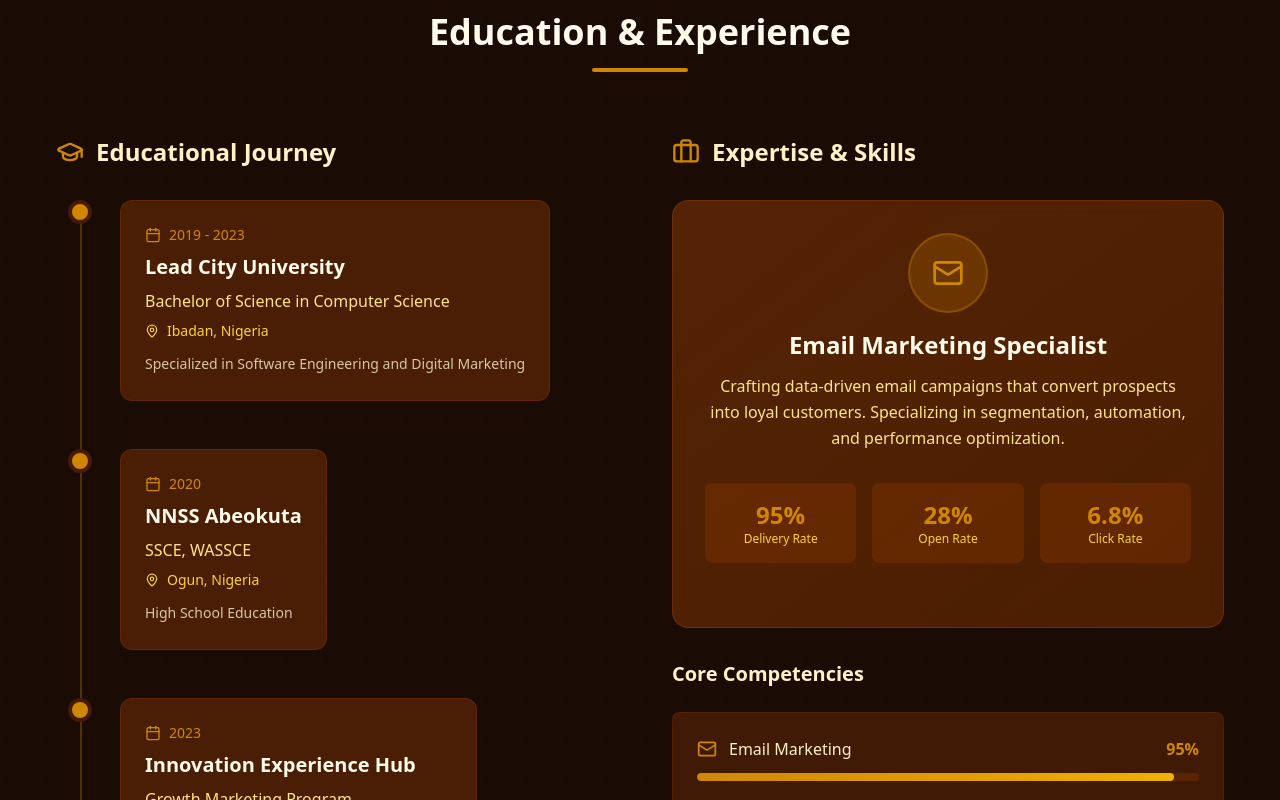
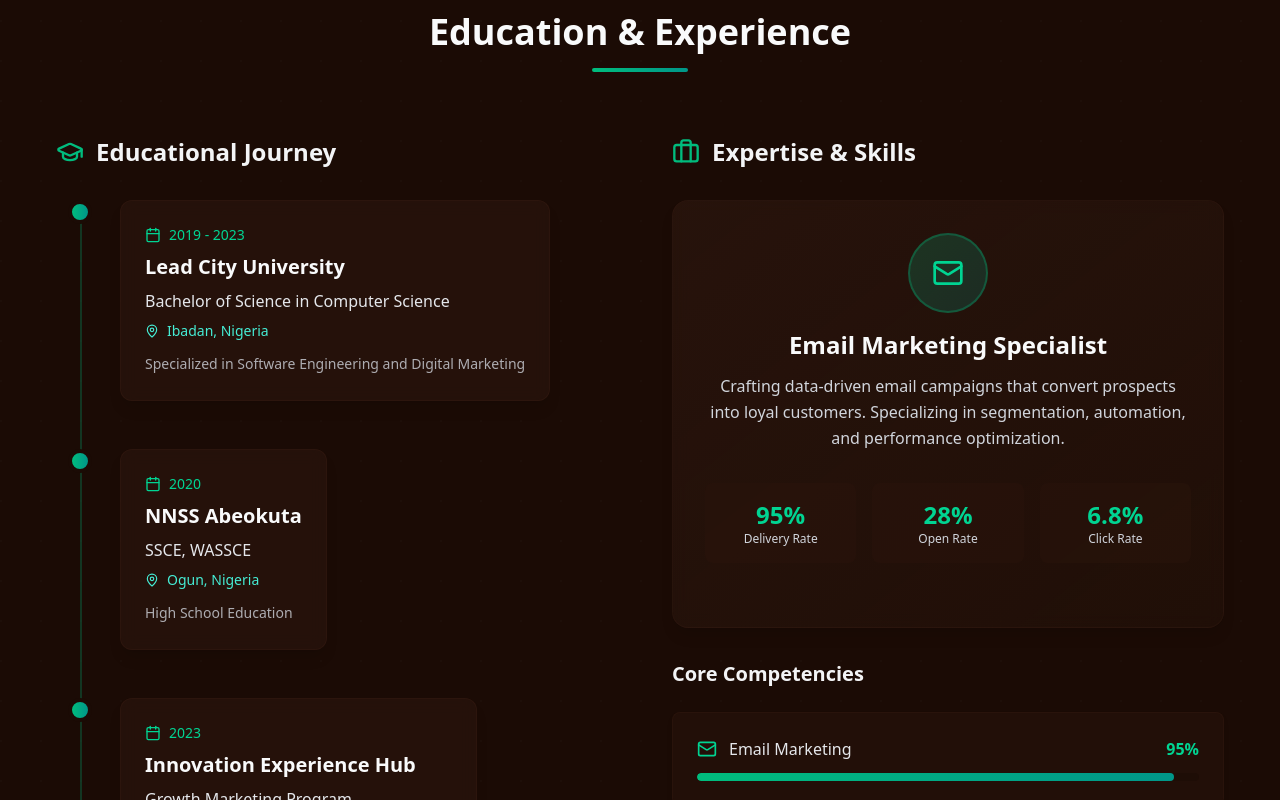
Before and after one commit to Cmdliner/adetunjis_portflio, a Next.js app: page / in a window 1280 px wide. Shown: the part 820-1620 px from the top of the page. Built offline with nearby package versions, Linux system fonts and the light colour scheme.

Commit message:
Change look of educational history

```diff
--- a/components/About.tsx
+++ b/components/About.tsx
@@ -3,7 +3,6 @@ import { educationData, skills } from "./lib/utils";
 
 export default function About() {
     return (
-
         <section className="p-8 bg-[#1b0b05] relative overflow-hidden">
             {/* Background Pattern */}
             <div className="absolute inset-0 opacity-5">
@@ -15,61 +14,58 @@ export default function About() {
 
             <div className="max-w-7xl mx-auto px-6 relative">
                 <div className="text-center mb-16">
-                    <h2 className="text-4xl font-bold text-amber-50 mb-4">Education & Experience</h2>
-                    <div className="w-24 h-1 bg-yellow-600 mx-auto rounded-full"></div>
-                </div>
-
-                <div className="grid lg:grid-cols-2 gap-16 items-start">
+                    <h2 className="text-4xl font-bold text-gray-50 mb-4">Education & Experience</h2>
+                    <div className="w-24 h-1 bg-gradient-to-r from-emerald-500 to-teal-600 mx-auto rounded-full"></div>
+                </div>                <div className="grid lg:grid-cols-2 gap-16 items-start">
                     {/* Left Column - Education Timeline */}
                     <div className="space-y-8">
-                        <h3 className="text-2xl font-semibold text-amber-100 mb-8 flex items-center">
-                            <GraduationCap className="mr-3 text-yellow-600" size={28} />
+                        <h3 className="text-2xl font-semibold text-gray-100 mb-8 flex items-center">
+                            <GraduationCap className="mr-3 text-emerald-500" size={28} />
                             Educational Journey
                         </h3>
 
                         <div className="relative">
                             {/* Timeline Line */}
-                            <div className="absolute left-6 top-0 bottom-0 w-0.5 bg-yellow-600/30"></div>
+                            <div className="absolute left-6 top-0 bottom-0 w-0.5 bg-emerald-600/30"></div>
 
                             {educationData.map((edu, index) => (
                                 <div key={index} className="relative flex items-start mb-12 group">
                                     {/* Timeline Dot */}
-                                    <div className="absolute left-3 w-6 h-6 bg-yellow-600 rounded-full border-4 border-amber-950 group-hover:scale-110 transition-transform duration-300 z-10"></div>
+                                    <div className="absolute left-3 w-6 h-6 bg-gradient-to-r from-emerald-500 to-teal-600 rounded-full border-4 border-[#1b0b05] group-hover:scale-110 transition-transform duration-300 z-10"></div>
 
                                     {/* Content */}
-                                    <div className="ml-16 bg-amber-900/50 backdrop-blur-sm rounded-xl p-6 border border-amber-800/30 hover:bg-amber-900/70 transition-all duration-300 group-hover:transform group-hover:scale-105">
-                                        <div className="flex items-center text-yellow-600 text-sm font-medium mb-2">
+                                    <div className="ml-16 bg-[#2a150d]/70 backdrop-blur-sm rounded-xl p-6 border border-[#3a2014]/40 hover:bg-[#2a150d]/90 transition-all duration-300 group-hover:transform group-hover:scale-105 shadow-lg">
+                                        <div className="flex items-center text-emerald-400 text-sm font-medium mb-2">
                                             <Calendar size={16} className="mr-2" />
                                             {edu.year}
                                         </div>
-                                        <h4 className="text-xl font-semibold text-amber-50 mb-2">{edu.institution}</h4>
-                                        <p className="text-amber-200 font-medium mb-2">{edu.degree}</p>
-                                        <div className="flex items-center text-amber-300 text-sm mb-3">
+                                        <h4 className="text-xl font-semibold text-gray-50 mb-2">{edu.institution}</h4>
+                                        <p className="text-gray-200 font-medium mb-2">{edu.degree}</p>
+                                        <div className="flex items-center text-teal-300 text-sm mb-3">
                                             <MapPin size={14} className="mr-2" />
                                             {edu.location}
                                         </div>
-                                        <p className="text-amber-100/80 text-sm leading-relaxed">{edu.description}</p>
+                                        <p className="text-gray-300/80 text-sm leading-relaxed">{edu.description}</p>
                                     </div>
                                 </div>
-                            ))}
-                        </div>
+                            ))}                        </div>
                     </div>
 
                     {/* Right Column - Skills & Specialization */}
                     <div className="space-y-8">
-                        <h3 className="text-2xl font-semibold text-amber-100 mb-8 flex items-center">
-                            <Briefcase className="mr-3 text-yellow-600" size={28} />
+                        <h3 className="text-2xl font-semibold text-gray-100 mb-8 flex items-center">
+                            <Briefcase className="mr-3 text-emerald-500" size={28} />
                             Expertise & Skills
                         </h3>
 
                         {/* Specialization Card */}
-                        <div className="bg-gradient-to-br from-amber-900/60 to-amber-800/40 backdrop-blur-sm rounded-2xl p-8 border border-amber-700/30 hover:border-yellow-600/50 transition-colors duration-300">
+                        <div className="bg-gradient-to-br from-[#2a150d]/80 to-[#24120a]/60 backdrop-blur-sm rounded-2xl p-8 border border-[#3a2014]/30 hover:border-emerald-600/30 transition-colors duration-300 shadow-lg">
                             <div className="text-center mb-8">
-                                <div className="w-20 h-20 bg-yellow-600/20 rounded-full flex items-center justify-center mx-auto mb-4 border-2 border-yellow-600/30">
-                                    <Mail size={32} className="text-yellow-600" />
+                                <div className="w-20 h-20 bg-gradient-to-br from-emerald-500/20 to-teal-600/20 rounded-full flex items-center justify-center mx-auto mb-4 border-2 border-emerald-500/30">
+                                    <Mail size={32} className="text-emerald-400" />
                                 </div>
-                                <h4 className="text-2xl font-bold text-amber-50 mb-3">Email Marketing Specialist</h4>
-                                <p className="text-amber-200 leading-relaxed">
+                                <h4 className="text-2xl font-bold text-gray-50 mb-3">Email Marketing Specialist</h4>
+                                <p className="text-gray-300 leading-relaxed">
                                     Crafting data-driven email campaigns that convert prospects into loyal customers.
                                     Specializing in segmentation, automation, and performance optimization.
                                 </p>
@@ -77,36 +73,34 @@ export default function About() {
 
                             {/* Key Stats */}
                             <div className="grid grid-cols-3 gap-4 mb-8">
-                                <div className="text-center p-4 bg-amber-800/30 rounded-lg">
-                                    <div className="text-2xl font-bold text-yellow-600">95%</div>
-                                    <div className="text-xs text-amber-300">Delivery Rate</div>
+                                <div className="text-center p-4 bg-[#2a150d]/50 rounded-lg">
+                                    <div className="text-2xl font-bold text-emerald-400">95%</div>
+                                    <div className="text-xs text-gray-300">Delivery Rate</div>
                                 </div>
-                                <div className="text-center p-4 bg-amber-800/30 rounded-lg">
-                                    <div className="text-2xl font-bold text-yellow-600">28%</div>
-                                    <div className="text-xs text-amber-300">Open Rate</div>
+                                <div className="text-center p-4 bg-[#2a150d]/50 rounded-lg">
+                                    <div className="text-2xl font-bold text-emerald-400">28%</div>
+                                    <div className="text-xs text-gray-300">Open Rate</div>
                                 </div>
-                                <div className="text-center p-4 bg-amber-800/30 rounded-lg">
-                                    <div className="text-2xl font-bold text-yellow-600">6.8%</div>
-                                    <div className="text-xs text-amber-300">Click Rate</div>
+                                <div className="text-center p-4 bg-[#2a150d]/50 rounded-lg">
+                                    <div className="text-2xl font-bold text-emerald-400">6.8%</div>
+                                    <div className="text-xs text-gray-300">Click Rate</div>
                                 </div>
                             </div>
-                        </div>
-
-                        {/* Skills Progress */}
+                        </div>                        {/* Skills Progress */}
                         <div className="space-y-6">
-                            <h4 className="text-xl font-semibold text-amber-100 mb-6">Core Competencies</h4>
+                            <h4 className="text-xl font-semibold text-gray-100 mb-6">Core Competencies</h4>
                             {skills.map((skill, index) => (
-                                <div key={index} className="bg-amber-900/40 backdrop-blur-sm rounded-lg p-6 border border-amber-800/20 hover:border-yellow-600/30 transition-colors duration-300">
+                                <div key={index} className="bg-[#2a150d]/50 backdrop-blur-sm rounded-lg p-6 border border-[#3a2014]/30 hover:border-emerald-500/30 transition-colors duration-300 shadow-md">
                                     <div className="flex items-center justify-between mb-3">
                                         <div className="flex items-center">
-                                            <skill.icon size={20} className="text-yellow-600 mr-3" />
-                                            <span className="text-amber-100 font-medium">{skill.name}</span>
+                                            <skill.icon size={20} className="text-emerald-400 mr-3" />
+                                            <span className="text-gray-200 font-medium">{skill.name}</span>
                                         </div>
-                                        <span className="text-yellow-600 font-semibold">{skill.level}%</span>
+                                        <span className="text-emerald-400 font-semibold">{skill.level}%</span>
                                     </div>
-                                    <div className="bg-amber-800/30 rounded-full h-2 overflow-hidden">
+                                    <div className="bg-[#1d0c06]/60 rounded-full h-2 overflow-hidden">
                                         <div
-                                            className="bg-gradient-to-r from-yellow-600 to-yellow-500 h-full rounded-full transition-all duration-1000 ease-out"
+                                            className="bg-gradient-to-r from-emerald-500 to-teal-600 h-full rounded-full transition-all duration-1000 ease-out"
                                             style={{ width: `${skill.level}%` }}
                                         ></div>
                                     </div>
@@ -116,7 +110,7 @@ export default function About() {
 
                         {/* CTA Button */}
                         <div className="mt-8">
-                            <button className="w-full bg-gradient-to-r from-yellow-600 to-yellow-500 text-amber-950 font-semibold py-4 px-8 rounded-xl hover:from-yellow-500 hover:to-yellow-400 transition-all duration-300 transform hover:scale-105 shadow-lg hover:shadow-xl">
+                            <button className="w-full bg-gradient-to-r from-emerald-600 to-teal-500 text-gray-50 font-semibold py-4 px-8 rounded-xl hover:from-emerald-500 hover:to-teal-400 transition-all duration-300 transform hover:scale-105 shadow-lg hover:shadow-xl">
                                 View Portfolio Projects
                             </button>
                         </div>
```
